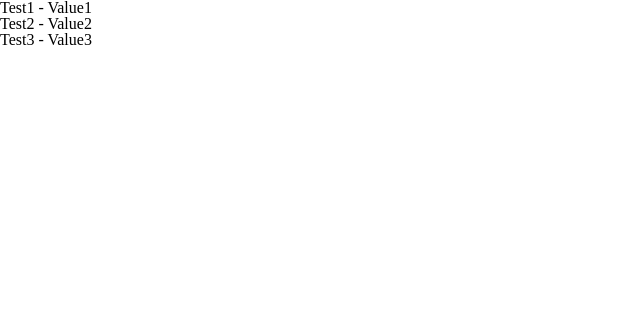
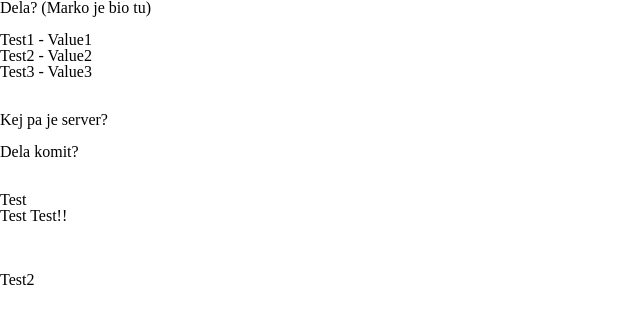
Before and after one commit to robotek87/RemoteControl, a plain HTML site: page Source/Client/index.html in a window 1280 px wide. Shown: the whole page, without its empty margins (0-640 px from the left). Drawn offline with Linux system fonts and the light colour scheme.

Commit message:
Test commit
Če pa zdaj ne dela...

```diff
--- a/Source/Client/index.html
+++ b/Source/Client/index.html
@@ -19,14 +19,25 @@
 </head>
 
 <body ng-controller="MainController">
-
+ Dela?  (Marko je bio tu)  <BR /><BR />
 	 <ul>
     <li ng-repeat="dictItem in dict">
       {{dictItem.name}} - {{dictItem.value}}
     </li>
   </ul>
 
+<BR /><BR />
+Kej pa je server?
 
+<BR /><BR />
+
+Dela komit?
+
+<BR /><BR /><BR />
+Test
+<BR />
+Test Test!!
+<BR /><BR /><BR /><BR />Test2
 
 
 
```
